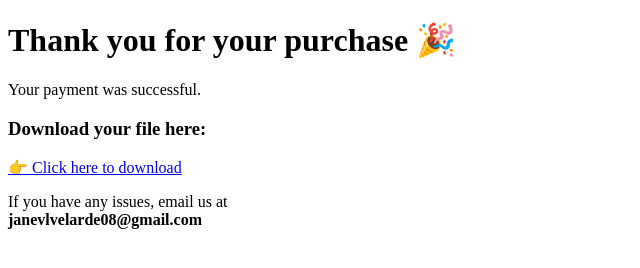
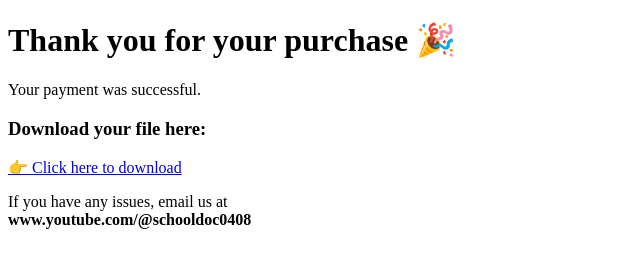
Before and after one commit to SchoolDoc/schooldoc-shop, a plain HTML site: page thank-you.html in a window 1280 px wide. Shown: the full height of the page, 0-640 px from the left. Drawn offline with Linux system fonts and the light colour scheme.

Commit message:
Update thank-you.html

```diff
--- a/thank-you.html
+++ b/thank-you.html
@@ -17,7 +17,7 @@
 
   <p>
     If you have any issues, email us at<br>
-    <strong>janevlvelarde08@gmail.com</strong>
+    <strong>www.youtube.com/@schooldoc0408</strong>
   </p>
 </body>
 </html>
```
